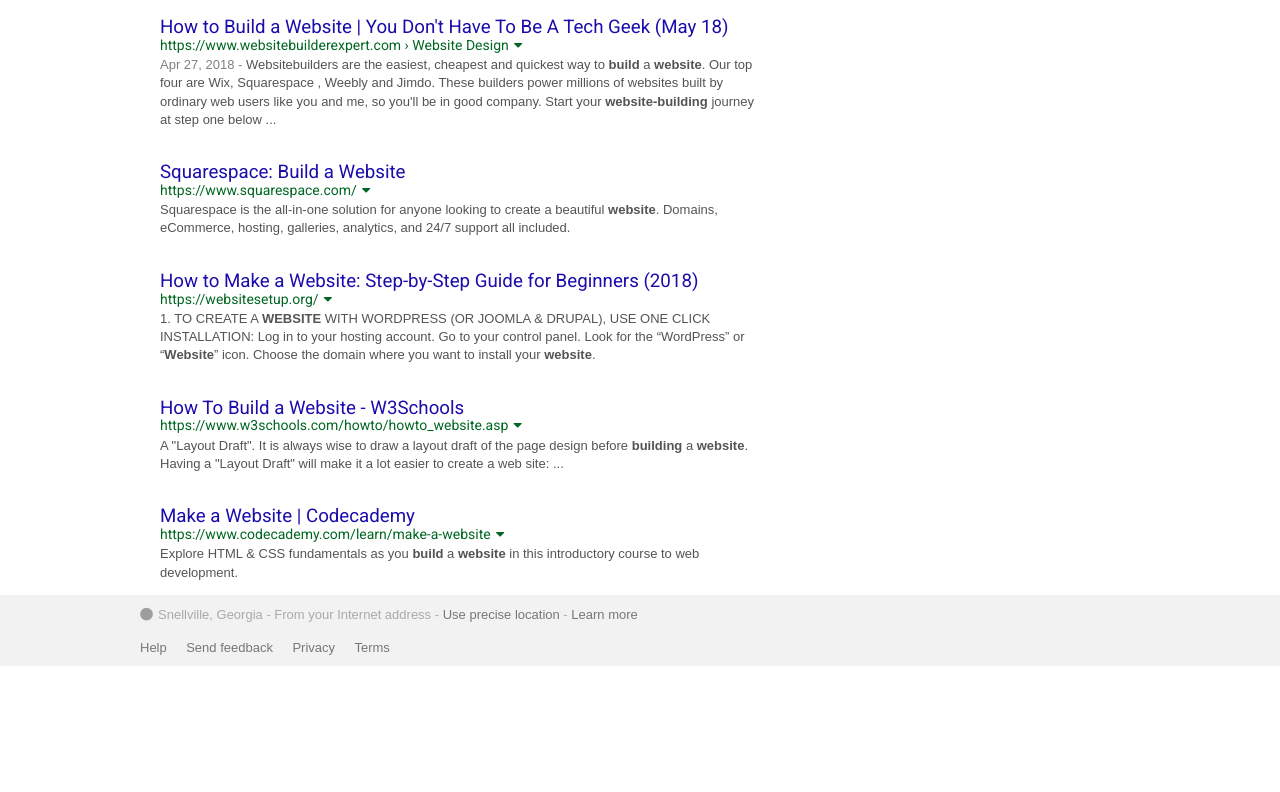
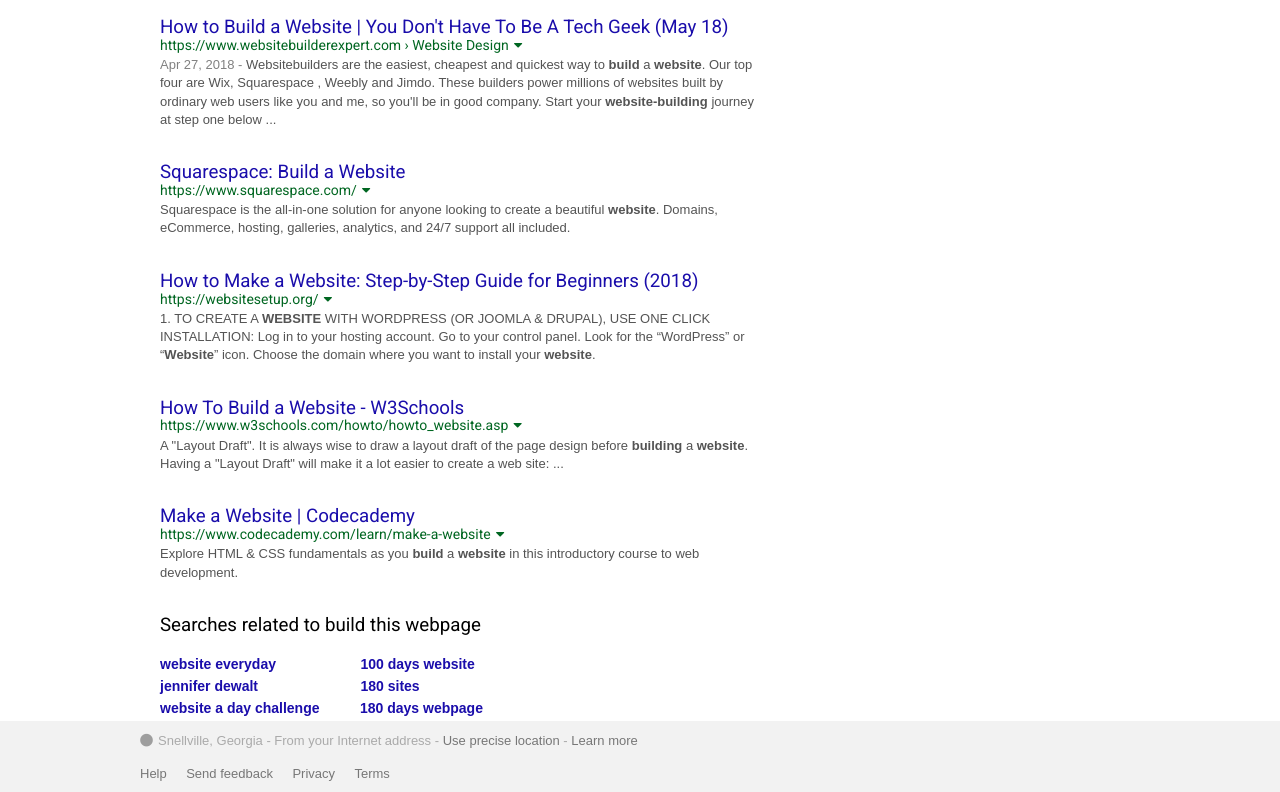
Before and after one commit to DensenKG/google-search-results, a plain HTML site: page index.html in a window 1280 px wide. Shown: the part 1189-1981 px from the top of the page. Before the commit the page ends 1855 px from the top, so only its background shows below. Drawn offline with Linux system fonts and the light colour scheme.

Commit message:
Add and position related results

```diff
--- a/index.css
+++ b/index.css
@@ -23,7 +23,7 @@
   margin-left: 625px;
   padding-bottom: 5px;
 }
-.navbar ul, .footer ul, .below-featured ul {
+.navbar ul, .footer ul, .below-featured ul, .related-results ul {
   list-style-type: none;
   margin: 0;
   padding: 0;
@@ -39,6 +39,12 @@
   display: inline-block;
   padding-left: 15px;
   font: 12px arial, sans-serif;
+}
+.related-results li {
+  display: inline-block;
+  font: 14px arial, sans-serif;
+  font-weight: bold;
+  color: #1a0dab;
 }
 .primary {
   border-bottom: 3px solid #1A73E8;
@@ -167,6 +173,20 @@
 .divider {
   margin-left: 75px;
 }
+.related-results {
+  margin-left: 140px;
+  width: 700px;
+}
+.related-results li {
+  padding-bottom: 5px;
+  padding-top: 1px;
+}
+.related-results h3 {
+  margin-left: 20px;
+  font-family: 'Roboto', arial, sans-serif;
+  font-weight: normal;
+}
+
 #logo {
   padding-top: 4px;
 }
@@ -187,3 +207,15 @@
 #results {
   display: block;
 }
+#top-row li {
+  margin-left: 20px;
+  margin-right: 60px;
+}
+#middle-row li {
+  margin-left: 20px;
+  margin-right: 78px;
+}
+#bottom-row li {
+  margin-left: 20px;
+  margin-right: 16px;
+}
--- a/index.html
+++ b/index.html
@@ -144,7 +144,23 @@
           </p>
         </div>
       </div>
+      <div class="related-results">
+        <h3>Searches related to build this webpage</h3>
+        <ul>
+          <div id="top-row">
+          <li>website everyday</li>
+          <li>100 days website</li>
+        </div>
+          <div id="middle-row">
+          <li>jennifer dewalt</li>
+          <li>180 sites</li>
+          <div id="bottom-row">
+          <li>website a day challenge</li>
+          <li>180 days webpage</li>
+        </div>
+        </ul>
     </div>
+  </div>
       <div class="footer">
         <ul>
           <div class="footer-left">
```
